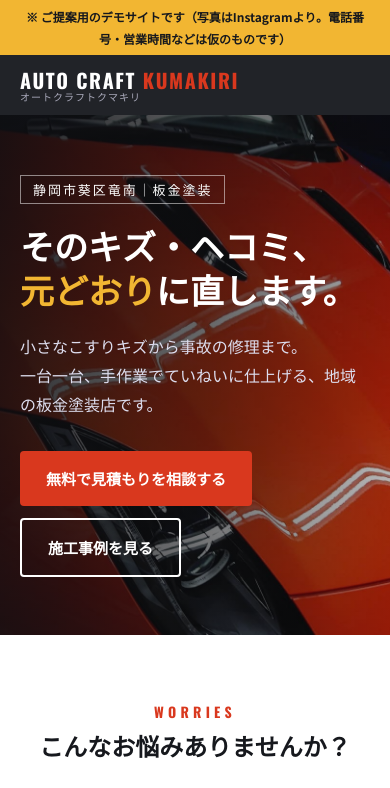
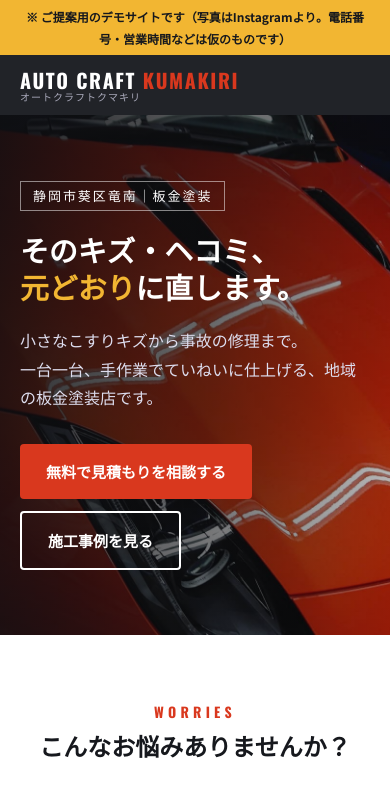
Before and after one commit to gkrg66fphn-sys/kk-demo, a plain HTML site: page index.html in a window 390 px wide. Shown: the top 788 px of the page. Drawn offline with nearby package versions, Linux system fonts and the light colour scheme.

Commit message:
Fix heading wrap on phones

```diff
--- a/index.html
+++ b/index.html
@@ -45,7 +45,7 @@ nav a:hover{color:var(--accent2)}
   radial-gradient(ellipse at 75% 40%,#5a606b 0%,#262a31 60%,#15171b 100%)}
 .hero .wrap{position:relative;width:100%}
 .hero .tag{display:inline-block;border:1px solid rgba(255,255,255,.5);padding:2px 12px;font-size:13px;letter-spacing:.15em;margin-bottom:20px}
-.hero h1{font-size:clamp(34px,6vw,60px);font-weight:900;line-height:1.3;margin-bottom:20px}
+.hero h1{font-size:clamp(28px,7.4vw,60px);font-weight:900;line-height:1.3;margin-bottom:20px}
 .hero h1 span{color:var(--accent2)}
 .hero p{font-size:16px;max-width:520px;color:#dde;margin-bottom:32px}
 .btns{display:flex;gap:12px;flex-wrap:wrap}
```
